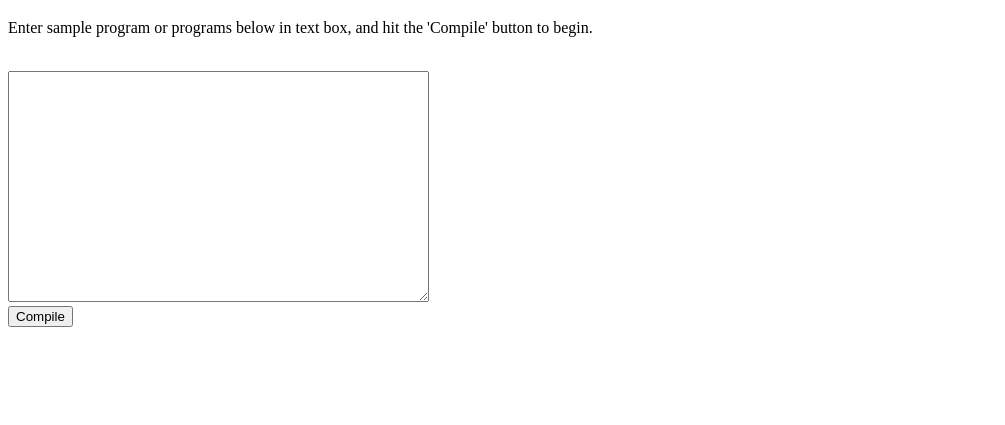
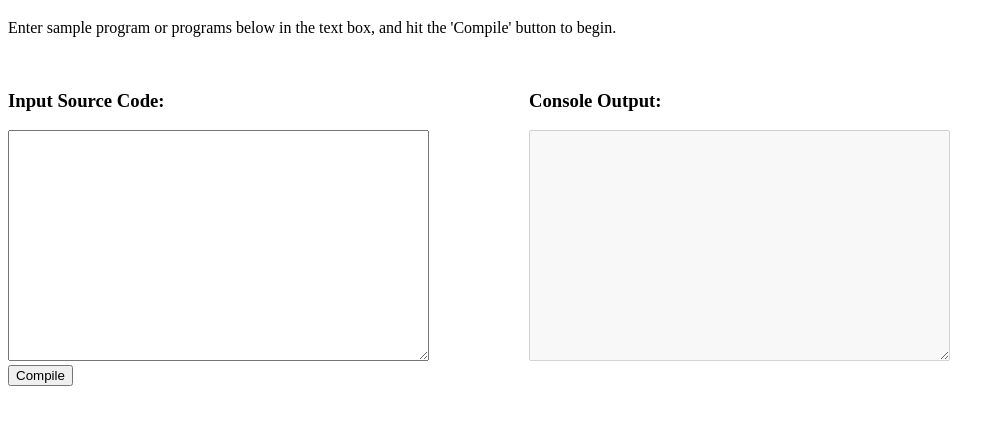
Before and after one commit to jdefalco715/Falcon-Compiler, a plain HTML site: page Project 1/index.html in a window 1280 px wide. Shown: the part 61-486 px from the top of the page, without its empty margins (0-1005 px from the left). Drawn offline with Linux system fonts and the light colour scheme.

Commit message:
Finished basics of html file, added css stylesheet

```diff
--- a/Project 1/index.html
+++ b/Project 1/index.html
@@ -6,14 +6,25 @@
 		<title>Falcon Compiler</title>
 		<meta name="description" content="Falcon Compiler">
 		<meta name="author" content="John DeFalco">
+
+		<!-- link to css sheet -->
+		<link rel="stylesheet" type="text/css" href="style.css" />
 	</head>
 
 	<body>
 		<h1 tag="Title">Welcome to the Falcon Compiler!</h1>
 
-		<p>Enter sample program or programs below in text box, and hit the 'Compile' button to begin.</p><br>
-		<textarea rows="15" cols="50" type="text" name="sc"></textarea><br>
-		<button type="button" name="start" onclick="">Compile</button>
-
+		<p>Enter sample program or programs below in the text box, and hit the 'Compile' button to begin.</p><br>
+		<!-- div containing source code / compile button -->
+		<div class="col1">
+			<h3>Input Source Code:</h3>
+			<textarea rows="15" cols="50" type="text" name="sc"></textarea><br>
+			<button type="button" name="start" onclick="">Compile</button>
+		</div>
+		<!-- div containing output text area -->
+		<div class="col2">
+			<h3>Console Output:</h3>
+			<textarea rows="15" cols="50" type="text" name="output" disabled></textarea>
+		</div>
 	</body>
 </html>
--- /dev/null
+++ b/Project 1/style.css
@@ -0,0 +1,8 @@
+div.col1 {
+	float: left;
+	margin-right: 50px;
+}
+div.col2 {
+	float: left;
+	margin-left: 50px;
+}
```
